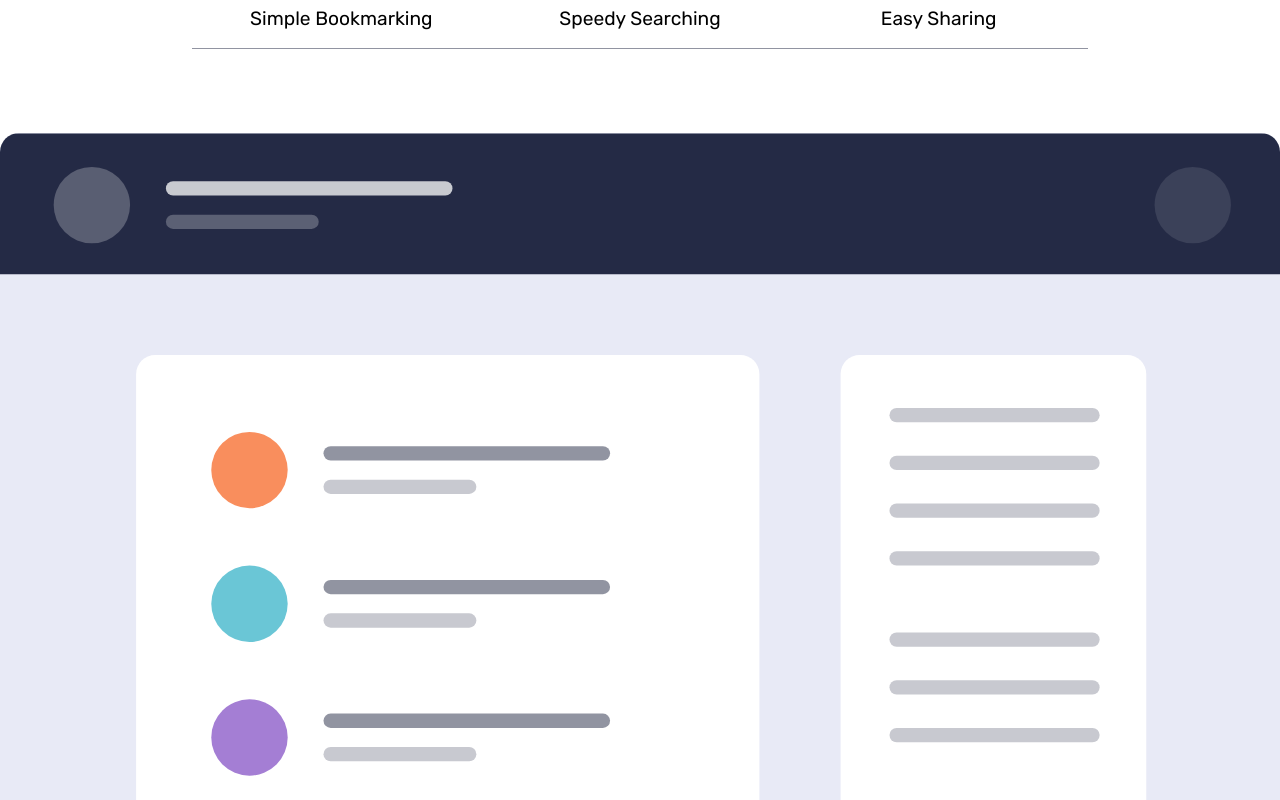
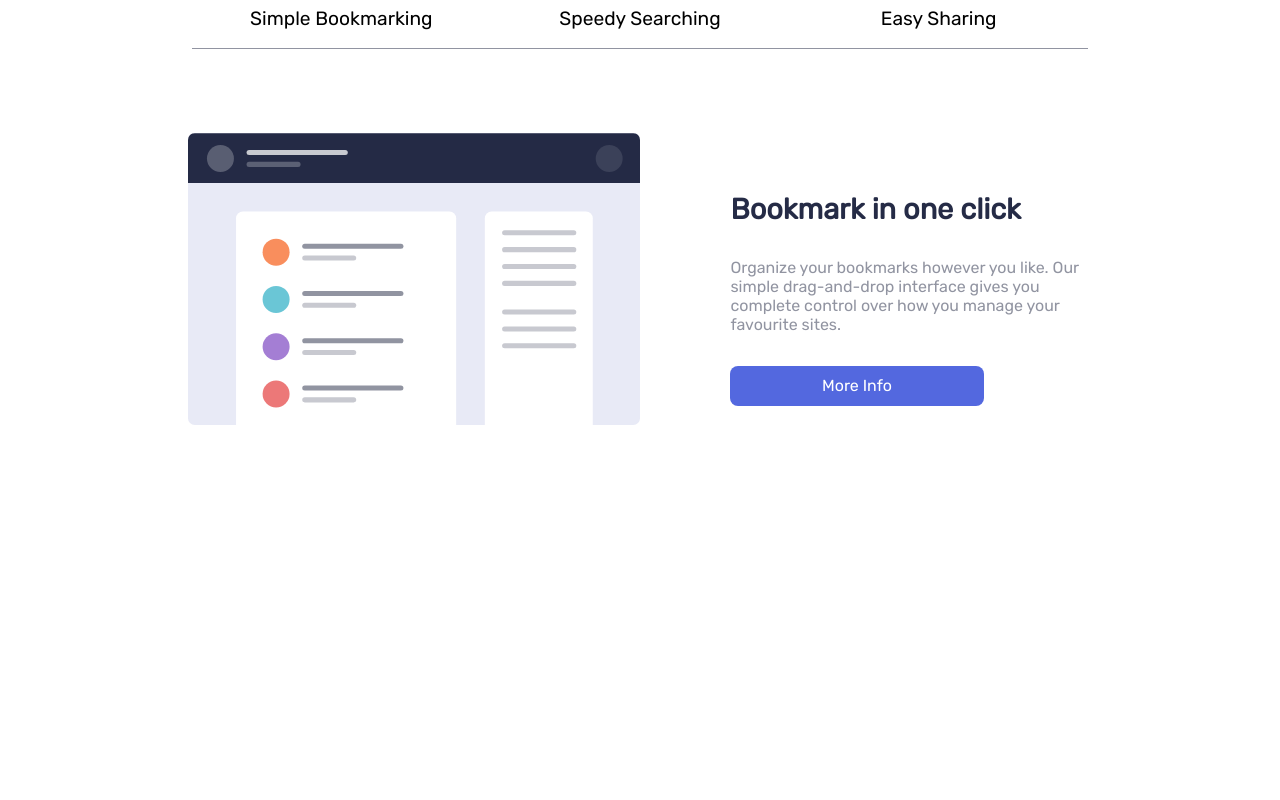
Before and after one commit to devRony1710/Bookmark-Landing, a React (Create React App) app: page / in a window 1280 px wide. Shown: the part 820-1620 px from the top of the page. After the commit the page ends 1275 px from the top, so only its background shows below. Built offline with nearby package versions, Linux system fonts and the light colour scheme.

Commit message:
fixed some details of responsive at desktop devices

```diff
--- a/src/components/TabChildren.jsx
+++ b/src/components/TabChildren.jsx
@@ -11,6 +11,8 @@ const TabChildren = ({ image, tabTitle, tabDescription }) => {
       <div className="tab-children-content">
         <h3>{tabTitle}</h3>
         <p>{tabDescription}</p>
+
+        <button>More Info</button>
       </div>
     </div>
   );
--- a/src/styles/Features.scss
+++ b/src/styles/Features.scss
@@ -5,6 +5,7 @@
   flex-direction: column;
   justify-content: center;
   align-items: center;
+  height: auto;
   width: 100%;
   margin-top: 40px;
   padding: 0 20px;
--- a/src/styles/TabsChildren.scss
+++ b/src/styles/TabsChildren.scss
@@ -15,7 +15,7 @@
   align-items: center;
   width: 100%;
   height: auto;
-  gap: 16px;
+  gap: 32px;
   margin-top: 40px;
 }
 
@@ -27,3 +27,44 @@
   text-align: center;
   color: var(--grayish-blue);
 }
+
+.tab-children-content > button {
+  width: 70%;
+  height: 40px;
+  border: none;
+  border-radius: 8px;
+  background-color: var(--soft-blue);
+  color: white;
+  font-size: 1rem;
+  cursor: pointer;
+}
+
+@media screen and (min-width: 1024px) {
+  .children-container {
+    display: flex;
+    align-items: center;
+    justify-content: space-between;
+    padding: 0 60px;
+    margin: 0 auto;
+    width: 80%;
+  }
+
+  .tab-image {
+    width: 50%;
+  }
+
+  .tab-children-content {
+    height: 100%;
+    width: 40%;
+    align-items: flex-start;
+    gap: 32px;
+  }
+
+  .tab-children-content > h3 {
+    font-size: 1.8rem;
+  }
+
+  .tab-children-content > p {
+    text-align: start;
+  }
+}
```
